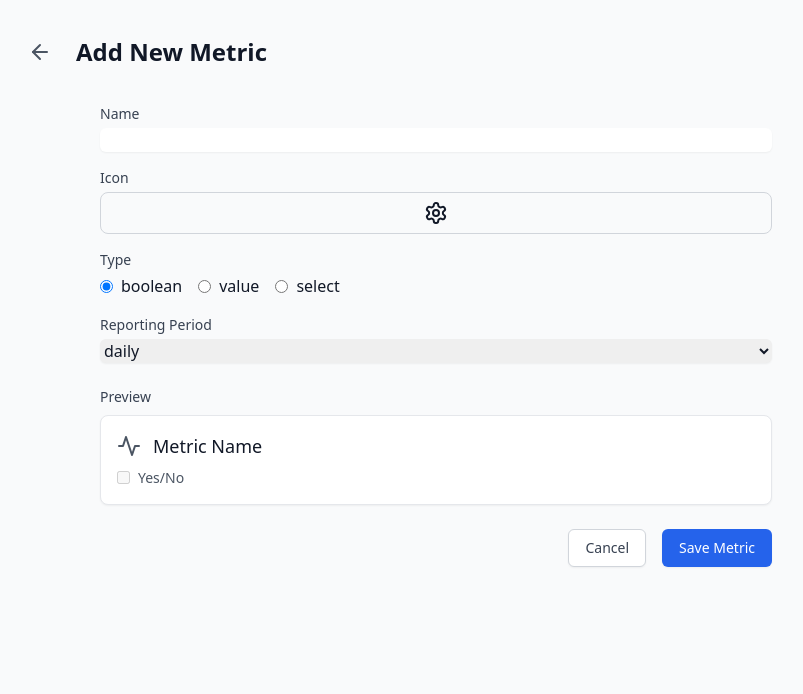
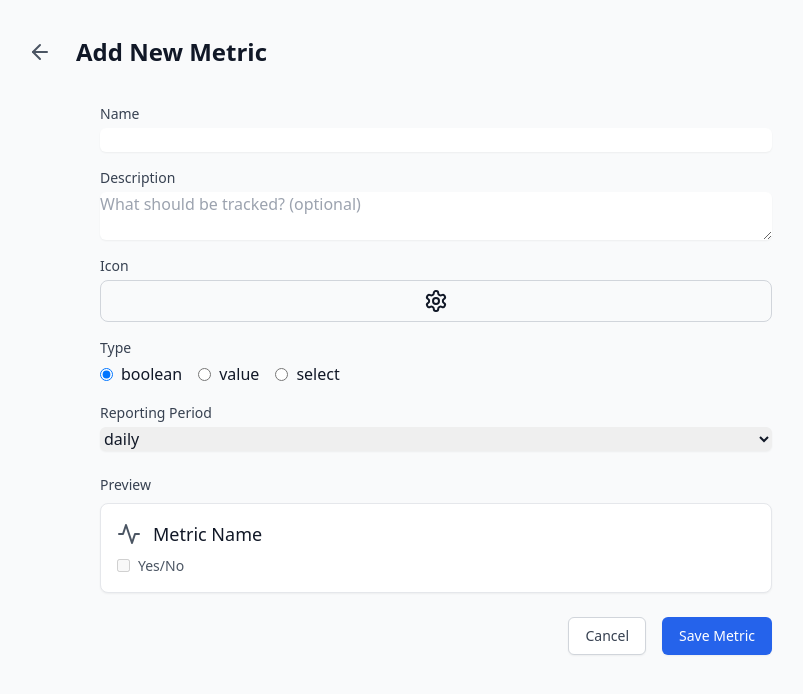
Before and after one commit to jordesign/jordesign-habit-tracker, a React app: page /metrics/new in a window 1280 px wide. Shown: the top 694 px of the page, without its empty margins (204-1007 px from the left). Built offline with nearby package versions, Linux system fonts and the light colour scheme; the HTML template or start-up script is replaced by a standard one.

Commit message:
Add description field to metrics: - Update Metric type to include description - Add description field to metric form - Show description in metric entry screen - Update metric preview to show description - Add validation for description field

```diff
--- a/src/components/metrics/MetricEntryScreen.tsx
+++ b/src/components/metrics/MetricEntryScreen.tsx
@@ -70,3 +70,25 @@ const renderInput = () => {
       );
   }
 };
+
+const MetricEntryScreen = () => {
+  // In the header section of the component
+  <div className="flex-1">
+    <div className="flex items-center gap-2">
+      <IconComponent size={24} className="text-gray-600" />
+      <h1 className="text-2xl font-bold text-gray-900">{metric.name}</h1>
+    </div>
+    {metric.description && (
+      <p className="text-gray-600 mt-1">{metric.description}</p>
+    )}
+    <p className="text-gray-500 mt-1">
+      {format(new Date(date), 'EEEE, MMMM d, yyyy')}
+    </p>
+  </div>
+
+  return (
+    <div className="flex-1">
+      {renderInput()}
+    </div>
+  );
+};
--- a/src/components/metrics/MetricForm.tsx
+++ b/src/components/metrics/MetricForm.tsx
@@ -36,6 +36,10 @@ const metricFormSchema = z.object({
   name: z.string()
     .min(1, "Name is required")
     .max(50, "Name must be 50 characters or less"),
+  description: z.string()
+    .max(200, "Description must be 200 characters or less")
+    .optional()
+    .or(z.literal('')),
   icon: z.string().min(1, "Icon is required"),
   type: z.nativeEnum(MetricType),
   reportingPeriod: z.nativeEnum(ReportingPeriod),
@@ -96,6 +100,9 @@ export const MetricForm: React.FC<MetricFormProps> = ({
             {formData.name || 'Metric Name'}
           </h3>
         </div>
+        {formData.description && (
+          <p className="text-gray-600 text-sm mb-2">{formData.description}</p>
+        )}
         <div className="text-sm text-gray-600">
           {selectedType === MetricType.BOOLEAN && (
             <div className="flex items-center gap-2">
@@ -139,6 +146,22 @@ export const MetricForm: React.FC<MetricFormProps> = ({
             />
             {errors.name && (
               <p className="mt-1 text-sm text-red-600">{errors.name.message}</p>
+            )}
+          </div>
+
+          <div>
+            <label className="block text-sm font-medium text-gray-700">
+              Description
+            </label>
+            <textarea
+              {...register('description')}
+              className="mt-1 block w-full rounded-md border-gray-300 shadow-sm
+                        focus:border-blue-500 focus:ring-blue-500"
+              placeholder="What should be tracked? (optional)"
+              rows={2}
+            />
+            {errors.description && (
+              <p className="mt-1 text-sm text-red-600">{errors.description.message}</p>
             )}
           </div>
 
--- a/src/types/metrics.ts
+++ b/src/types/metrics.ts
@@ -15,6 +15,7 @@ export enum ReportingPeriod {
 export interface Metric {
   id: string;
   name: string;
+  description: string;
   icon: string;
   type: MetricType;
   options?: string[]; // Required only for SELECT type
```
